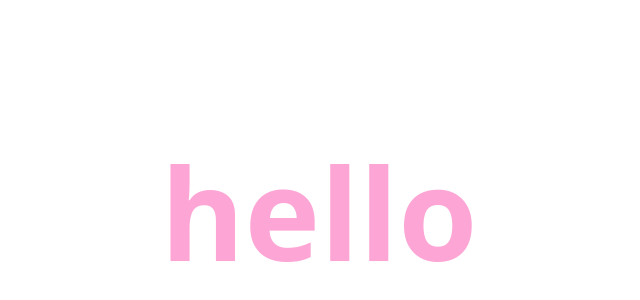
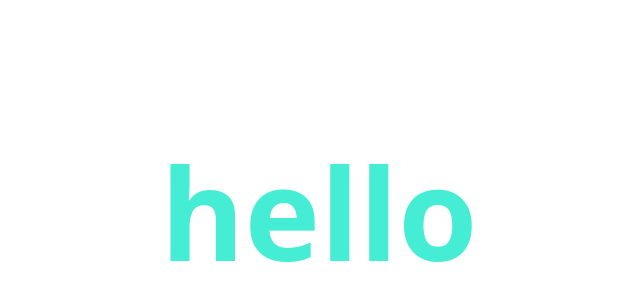
Before and after one commit to user0824/portfolio, a React (Vite) app in the folder client/: page / in a window 1280 px wide. Shown: the part 188-488 px from the top of the page, without its empty margins (321-961 px from the left). Built offline with nearby package versions, Linux system fonts and the light colour scheme.

Commit message:
fix: Added components to gitignore and fixed text color

```diff
--- a/client/src/components/TestComponent.tsx
+++ b/client/src/components/TestComponent.tsx
@@ -3,9 +3,7 @@ import React from "react";
 const TestComponent: React.FC = () => {
   return (
     <div className="flex h-screen items-center justify-center">
-      <p className="text- text-center text-9xl font-extrabold text-pink-300">
-        hello
-      </p>
+      <p className="text-center text-9xl font-extrabold text-teal-300">hello</p>
     </div>
   );
 };
```
Also changed, not shown: 2 other files (tests, documents, lock files or other folders).
